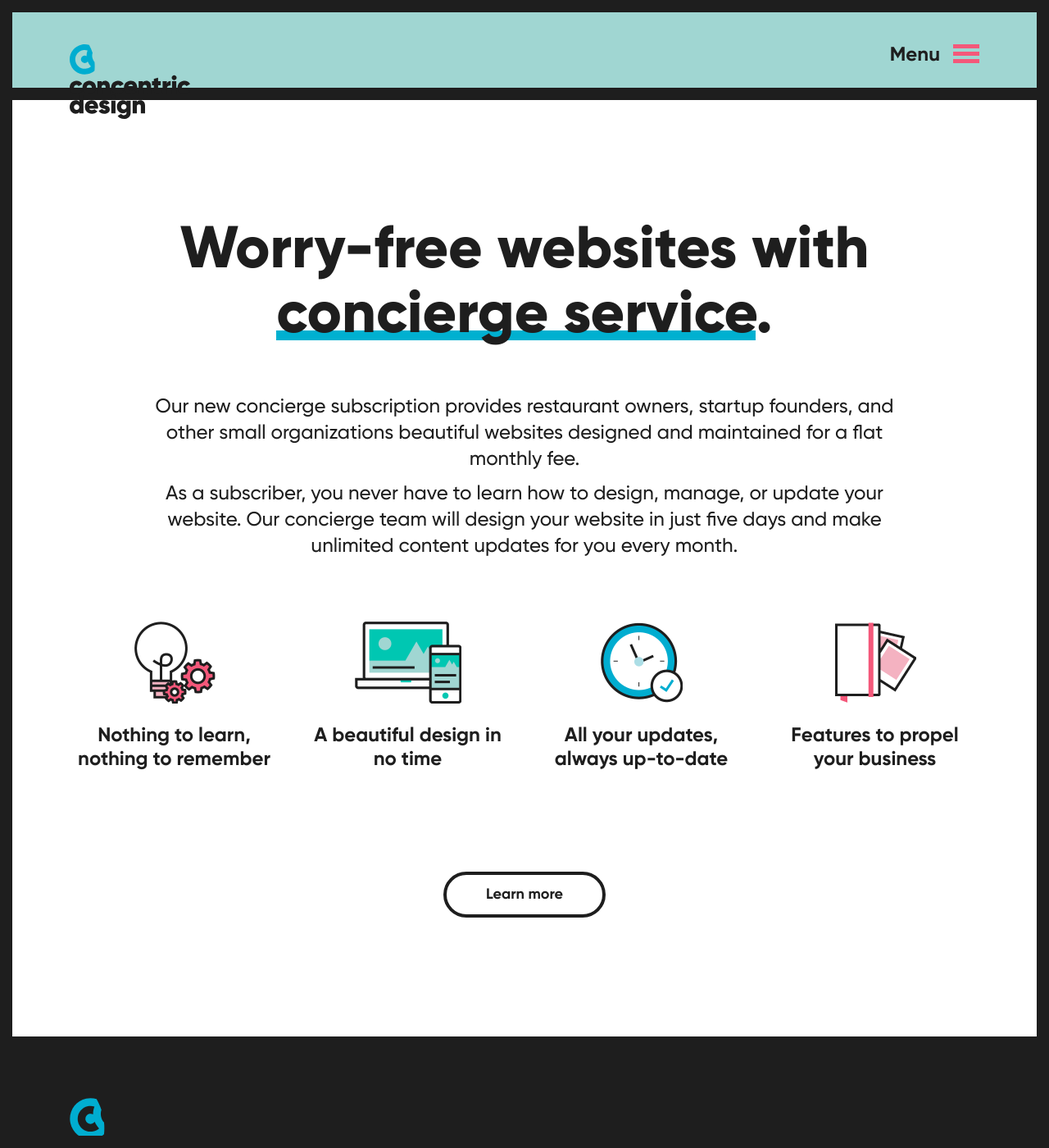
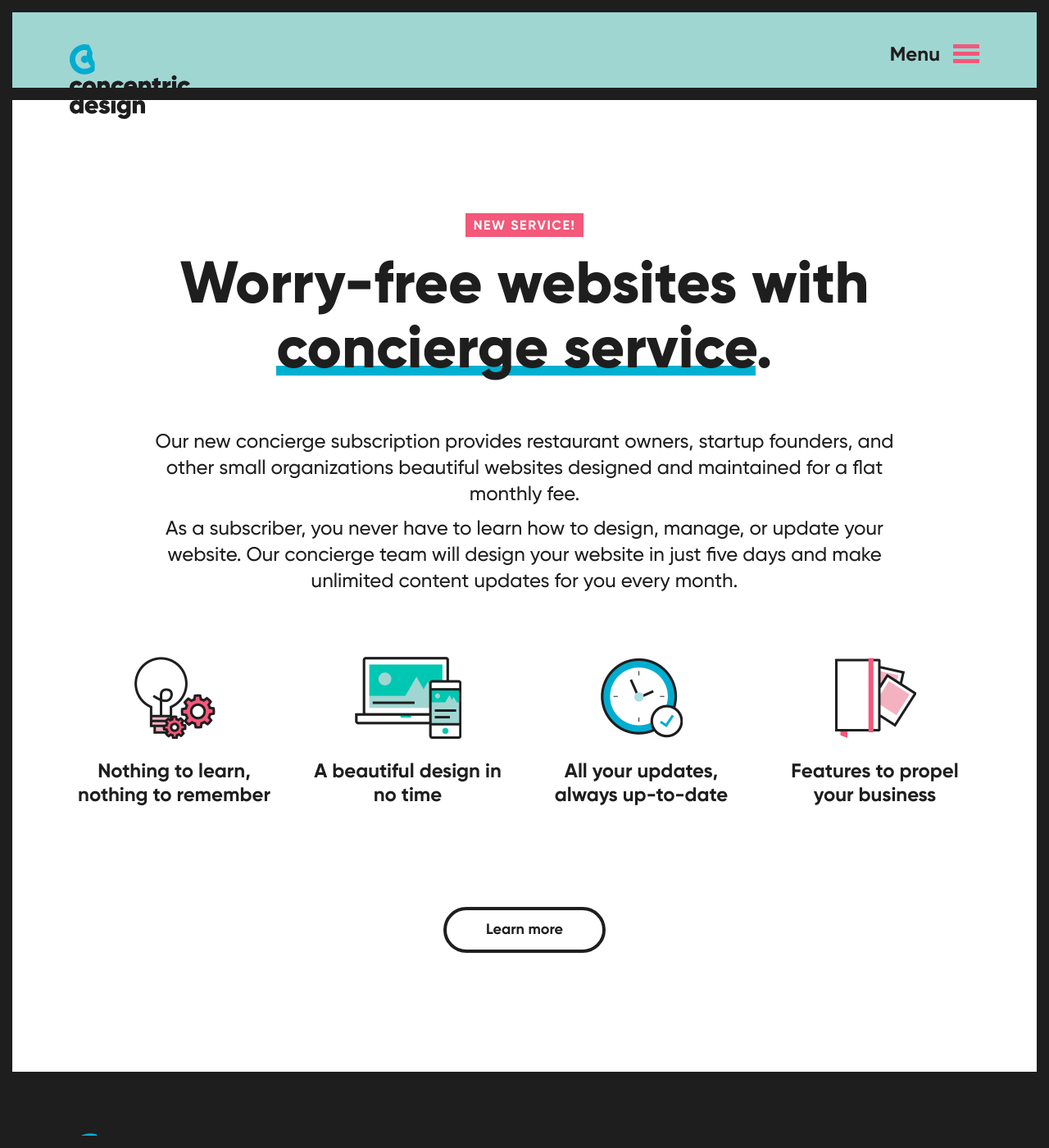
Before and after one commit to ConcentricDesign/website, a Jekyll site: the page built from homepage.markdown, in a window 1280 px wide and 1400 px high, scrolled down 3802 px. Shown: the whole window at 82% size. Built offline with Jekyll 4.4.1, drawn with Linux system fonts in a browser that asks for light colours; nearby versions of some CDN libraries; some web fonts are replaced.

Commit message:
New service slug

```diff
--- a/_sass/components/_colors.scss
+++ b/_sass/components/_colors.scss
@@ -1,5 +1,6 @@
 // Base colors
 $color-black: rgb(30, 30, 30);
+$color-white: rgb(255, 255, 255);
 
 // Brand colors
 $color-blue: rgb(0, 176, 208);
--- a/_sass/pages/_homepage.scss
+++ b/_sass/pages/_homepage.scss
@@ -94,3 +94,12 @@
     }
   }
 }
+
+.concierge-slug {
+  font-family: "Gilroy-Bold";
+  color: $color-white;
+  text-transform: uppercase;
+  letter-spacing: .1em;
+  background-color: $color-pink;
+  padding: 8px 10px 5px;
+}
--- a/homepage.markdown
+++ b/homepage.markdown
@@ -59,6 +59,9 @@ sections:
 - name: concierge
   bg_color_name:
   title_md: |-
+    <div class="text-center space-bottom ">
+      <span class="concierge-slug">New service!</span>
+    </div>
     <h1>
             <div>Worry-free websites with</div>
             <div>
```
Also changed, not shown: _sass/base/_spacing.scss (line endings or trailing spaces).
